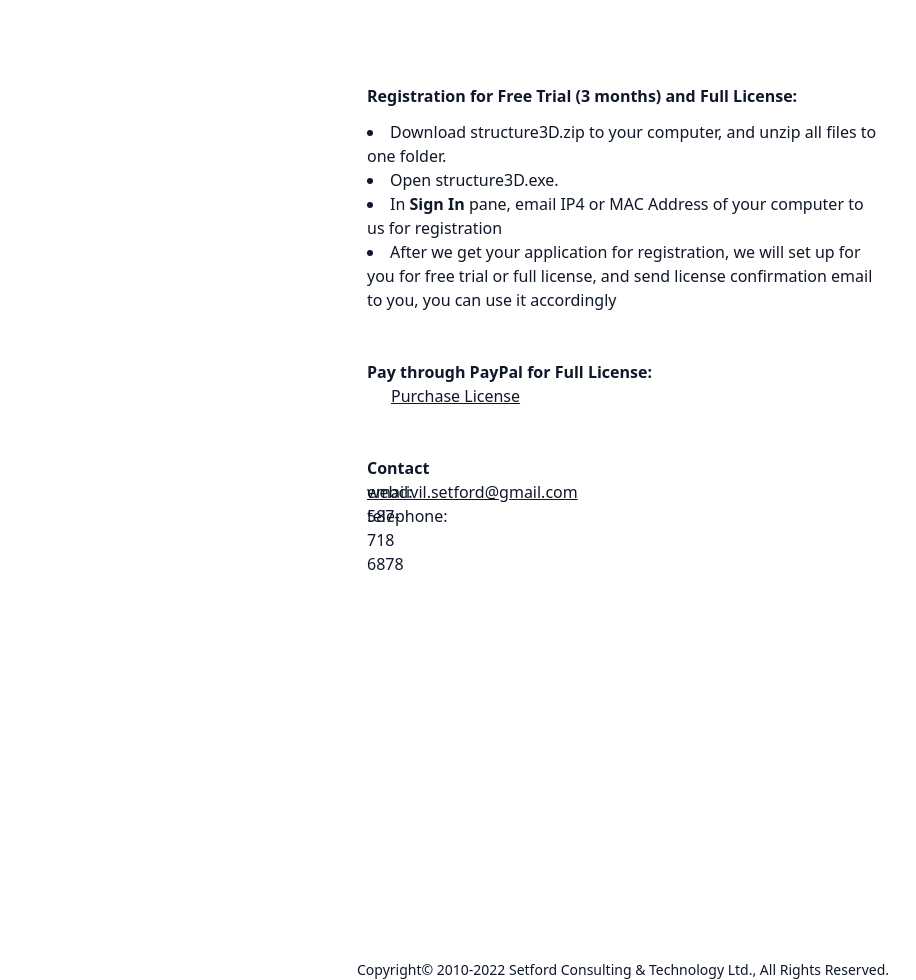
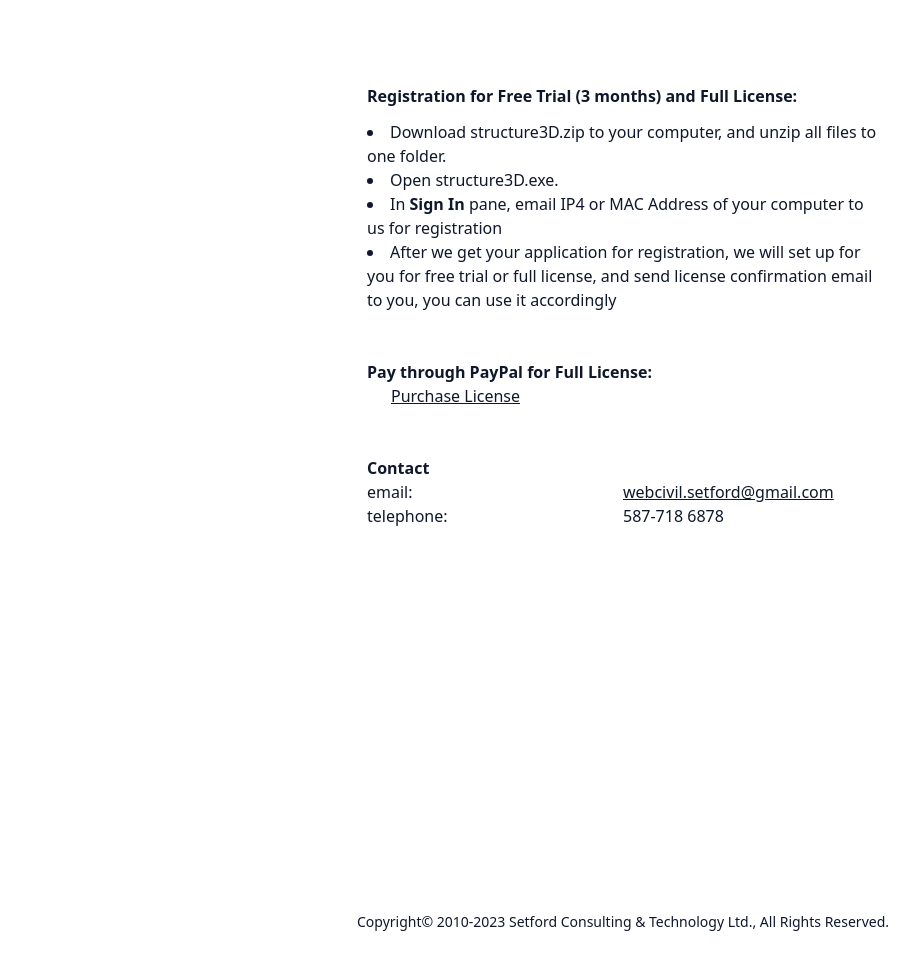
Before and after one commit to demotivate/Structure3D, a website: page license.html in a window 1280 px wide. Shown: the part 72-1052 px from the top of the page, without its empty margins (17-933 px from the left). After the commit the page ends 1004 px from the top, so only its background shows below. Drawn offline with Linux system fonts and the light colour scheme.

Commit message:
update copyright and revisions

```diff
--- a/license.html
+++ b/license.html
@@ -74,7 +74,7 @@
             <a href="http://structure3d.com/payment.html" class="underline ml-6">Purchase License</a>
 
             <p class="font-semibold mt-12">Contact</p>
-            <div class="grid grid-cols-2 pr-[50rem]">
+            <div class="grid grid-cols-2 pr-[25rem]">
                 <p>email:</p>
                 <a href="mailto:webcivil.setford@gmail.com" class="underline">webcivil.setford@gmail.com</a>
                 <p>telephone:</p>
@@ -84,7 +84,7 @@
 
         <footer class="mt-96">
             <p class="text-center text-sm">
-                Copyright© 2010-2022   Setford Consulting & Technology Ltd., All Rights Reserved.
+                Copyright© 2010-2023   Setford Consulting & Technology Ltd., All Rights Reserved.
             </p>
         </footer>
     </div>
```
Also changed, not shown: download.html (+1 -1 lines), index.html (+1 -1 lines), revisions.html (+2 -1 lines), tutorials.html (+1 -1 lines), typical.html (+1 -1 lines).
